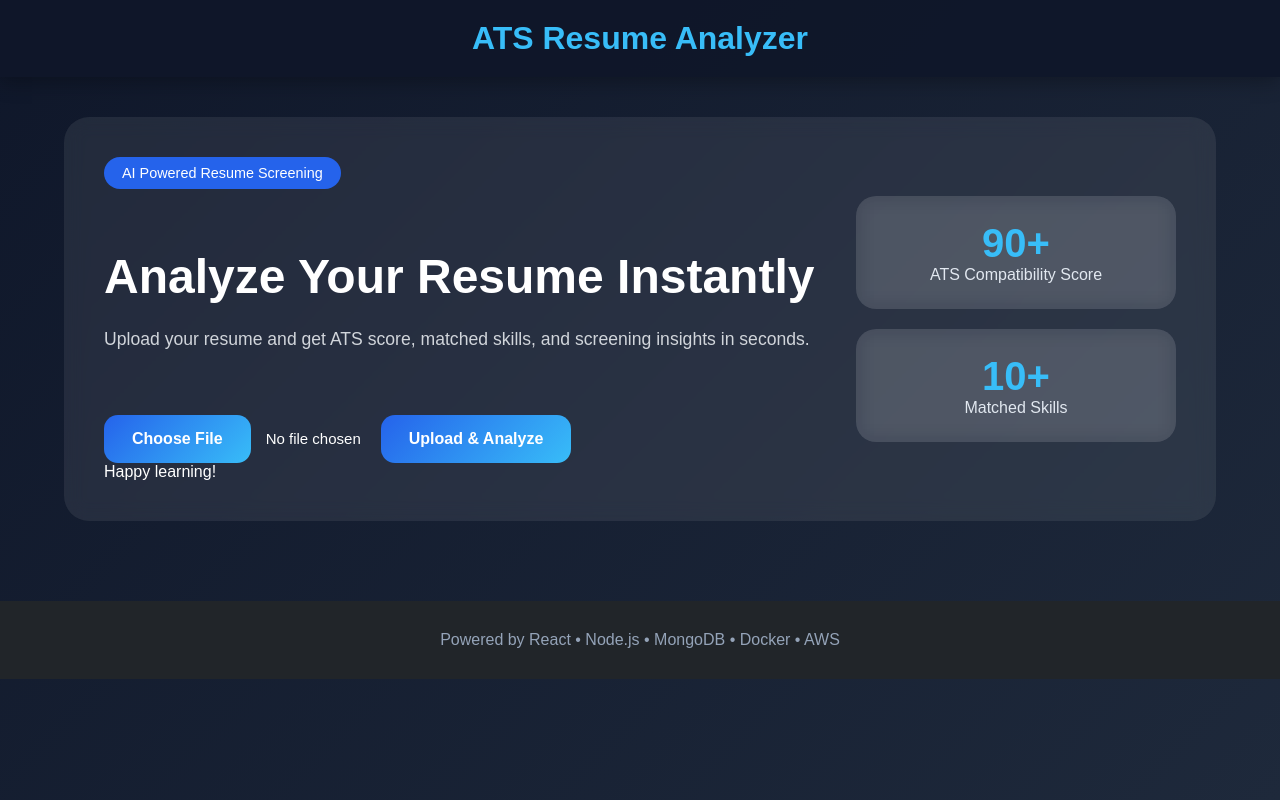
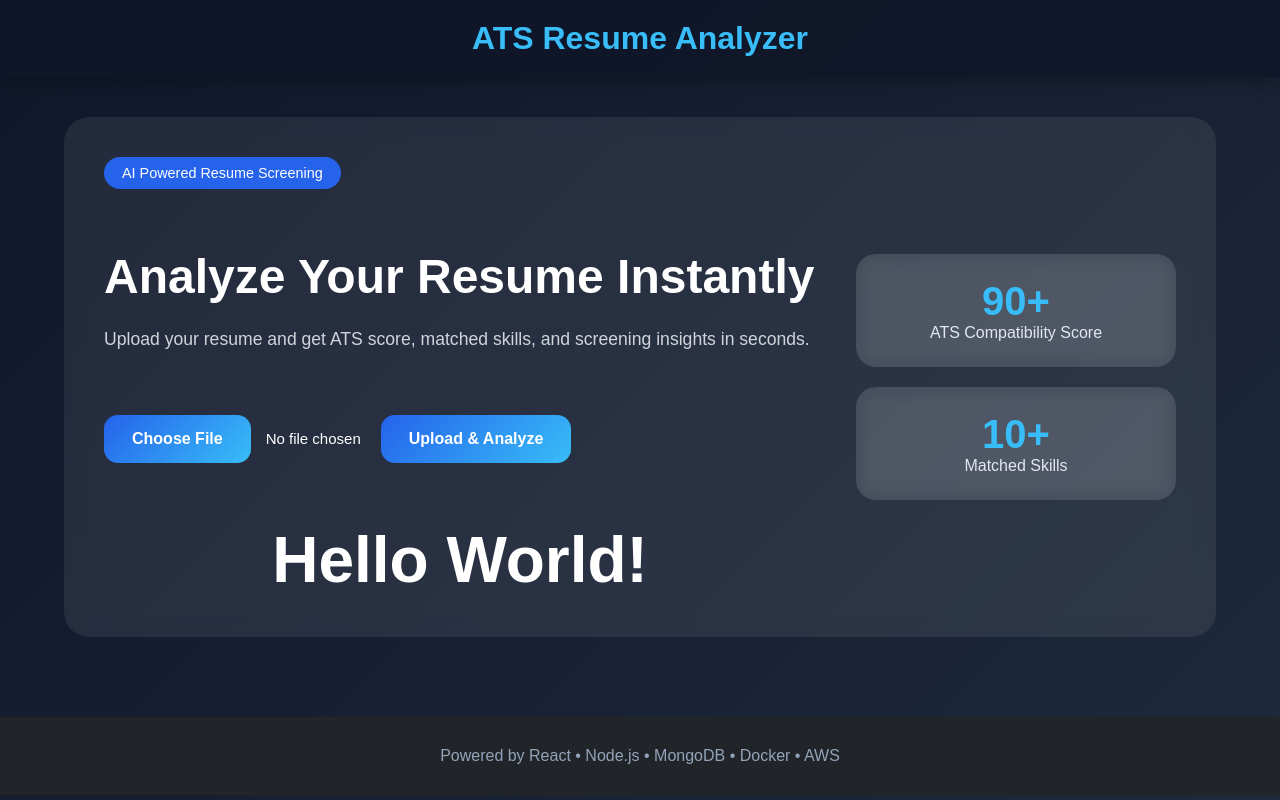
Before and after one commit to SwatiNandi/devops-resume-analyzer, a React (Create React App) app in the folder frontend/: page / in a window 1280 px wide. Built offline with nearby package versions, Linux system fonts and the light colour scheme.

Commit message:
change two

```diff
--- a/frontend/src/pages/ResumeUpload.js
+++ b/frontend/src/pages/ResumeUpload.js
@@ -99,8 +99,8 @@ function ResumeUpload() {
 
                         </div>
 
-                        <div className="happy-learning">
-                            Happy learning!
+                        <div className="hello-world">
+                            Hello World!
                         </div>
 
                     </div>
```
